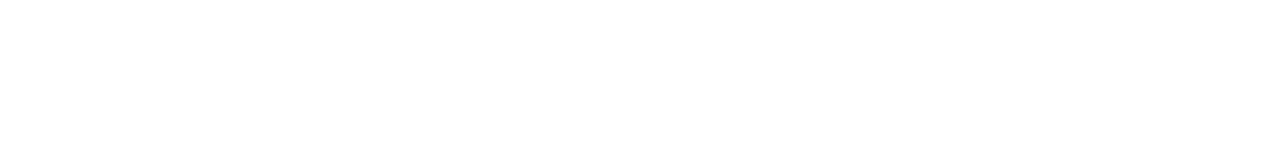
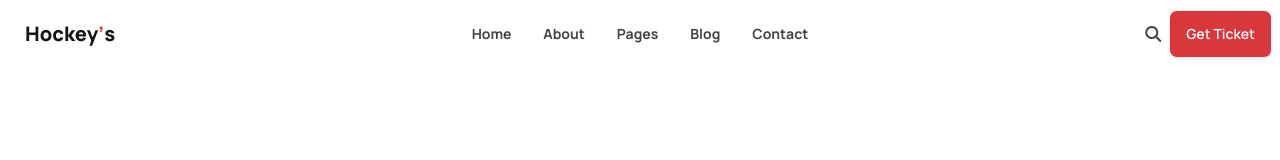
Before and after one commit to MarkBiswas73/B9A3, a plain HTML site: page index.html in a window 1280 px wide. Drawn offline with nearby package versions, Linux system fonts and the light colour scheme.

Commit message:
navbar complete

```diff
--- a/index.html
+++ b/index.html
@@ -69,6 +69,23 @@
                         <li class="hover:text-hockey-primary font-bold text-hockey-small-color"><a>Contact</a></li>
                       </ul>
                     </div>
+                    <a class="btn btn-ghost text-xl font-extrabold text-hockey-heading-color">Hockey<span class="text-hockey-primary -mx-2">’</span>s</a>
+            </div>
+            <div class="navbar-center hidden lg:flex">
+              <ul class="menu menu-horizontal px-1">
+                <li class="hover:text-hockey-primary font-bold text-hockey-small-color"><a>Home</a></li>
+                  <li class="hover:text-hockey-primary font-bold text-hockey-small-color"><a>About</a></li>
+                  <li class="hover:text-hockey-primary font-bold text-hockey-small-color"><a>Pages</a></li>
+                  <li class="hover:text-hockey-primary font-bold text-hockey-small-color"><a>Blog</a></li>
+                  <li class="hover:text-hockey-primary font-bold text-hockey-small-color"><a>Contact</a></li>
+              </ul>
+            </div>
+            <div class="navbar-end">
+                <i class="fa-solid fa-magnifying-glass p-2 text-hockey-small-color invisible lg:visible"></i>
+              <a class="btn bg-hockey-primary text-white hover:text-hockey-primary">Get Ticket</a>
+            </div>
+          </div>
+
     </header>
     <main>
 
```
